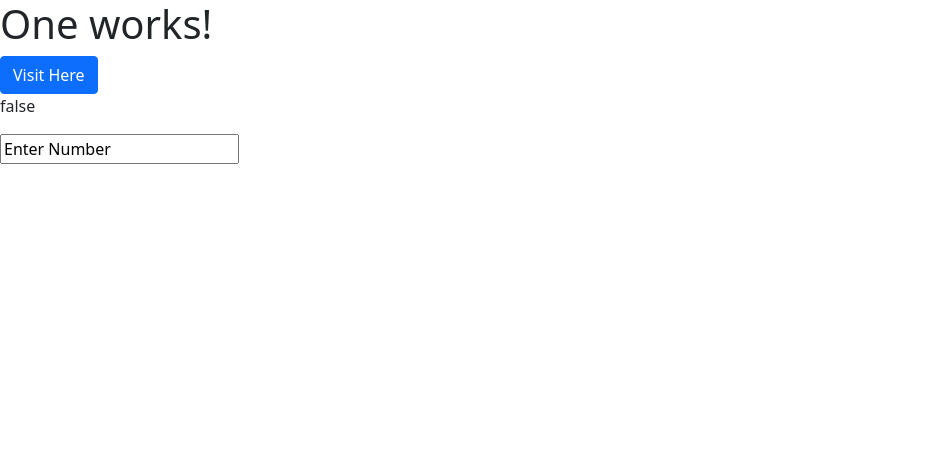
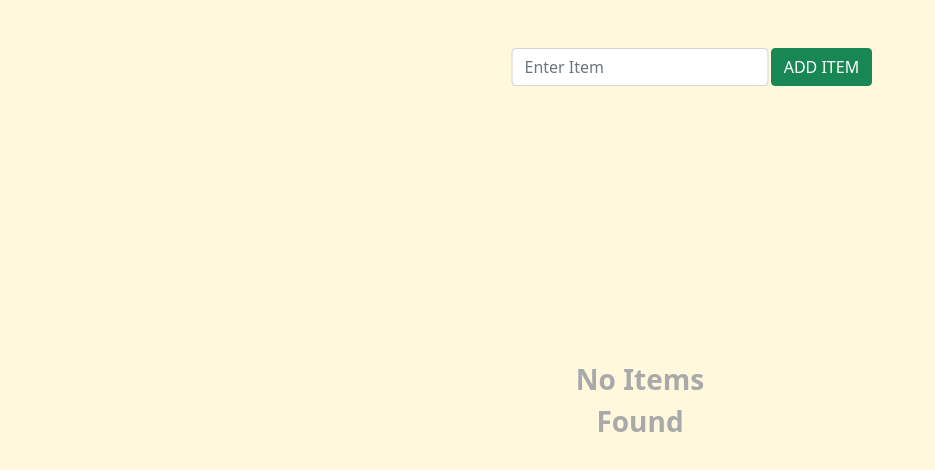
Before and after one commit to DJ-991/Ang_v13, an Angular app: page /one in a window 1280 px wide. Shown: the top 470 px of the page, without its empty margins (0-935 px from the left). Built offline with nearby package versions, Linux system fonts and the light colour scheme.

Commit message:
"EquiFax Demo"

```diff
--- a/package.json
+++ b/package.json
@@ -19,6 +19,7 @@
     "@angular/platform-browser-dynamic": "~13.2.0",
     "@angular/router": "~13.2.0",
     "bootstrap": "^5.1.3",
+    "bootstrap-icons": "^1.8.1",
     "rxjs": "~7.5.0",
     "tslib": "^2.3.0",
     "zone.js": "~0.11.4"
--- a/src/app/app.module.ts
+++ b/src/app/app.module.ts
@@ -1,5 +1,6 @@
 import { NgModule } from '@angular/core';
 import { BrowserModule } from '@angular/platform-browser';
+import { FormsModule } from '@angular/forms';
 
 import { AppRoutingModule } from './app-routing.module';
 import { AppComponent } from './app.component';
@@ -14,7 +15,8 @@ import { TwoComponent } from './components/two/two.component';
   ],
   imports: [
     BrowserModule,
-    AppRoutingModule
+    AppRoutingModule,
+    FormsModule
   ],
   providers: [],
   bootstrap: [AppComponent]
--- a/src/app/components/one/one.component.css
+++ b/src/app/components/one/one.component.css
@@ -0,0 +1,25 @@
+.items {
+    border: 5px solid rgb(245, 205, 145);
+    padding: 5px;
+    text-align: center;
+    margin: 10px;
+    border-radius: 15px;
+    background-color: blanchedalmond;
+    color: black;
+    font-weight: 600;
+    font-size: 22px;
+    font-family: 'Courier New', Courier, monospace;
+}
+
+.bi-archive-fill{
+    margin-left: 4em;
+    font-size: 22px;
+    cursor: pointer;
+}
+
+.No_Items{
+    font-size: 28px;
+    font-weight: bold;
+    color: darkgray;
+    text-align: center;
+}
--- a/src/app/components/one/one.component.html
+++ b/src/app/components/one/one.component.html
@@ -1,5 +1,28 @@
-<h1>One works!</h1>
+<!-- <h1>One works!</h1>
 <button class="btn btn-primary" (click)="Visit()">Visit Here</button>
 <p [innerText]="allowServer"></p>
 
-<input type="text" value="Enter Number" />
+<input type="text" value="Enter Number" /> -->
+<form class="row g-5">
+  <div class="col-auto position-absolute top-0 start-50 translate-middle-x">
+    <input
+      type="text"
+      class="form-control"
+      placeholder="Enter Item"
+      [(ngModel)]="inputValue"
+      [ngModelOptions]="{ standalone: true }"
+    />
+  </div>
+  <div class="col-5 position-absolute top-0 end-0">
+    <button class="btn btn-success" (click)="handleClick()">ADD ITEM</button>
+  </div>
+</form>
+
+<div class="col-2 position-absolute top-50 start-50 translate-middle">
+  <div class="No_Items" *ngIf="list.length === 0">No Items Found</div>
+
+  <div class="items" *ngFor="let task of list; let i = index">
+    {{ task.name }}
+    <i class="bi bi-archive-fill" (click)="RemoveItem(i)"></i>
+  </div>
+</div>
--- a/src/app/components/one/one.component.ts
+++ b/src/app/components/one/one.component.ts
@@ -7,16 +7,38 @@ import { Router } from '@angular/router';
   styleUrls: ['./one.component.css']
 })
 export class OneComponent implements OnInit {
-  allowServer = false;
+  // allowServer = false;
+
+// Code
+inputValue ='';
+list: any = [];
 
   constructor(private router: Router) { }
 
   ngOnInit(): void {
   }
 
-  Visit(){
-    // this.router.navigate(['/two']);
-    this.allowServer = true;
+  handleClick() {
+    if (this.inputValue.trim() !== ""){
+     this.list.push({
+      name: this.inputValue,
+      isCompleted: false
+    })
+      this.inputValue = '';
+    }
+  }
+  RemoveItem(i: number):void {
+    this.list.splice(i, 1);
   }
 
+
+
+
+
+
+
+  // Visit(){
+  //   this.allowServer = true;
+  // }
+
 }
--- a/src/styles.css
+++ b/src/styles.css
@@ -1,2 +1,8 @@
 /* You can add global styles to this file, and also import other style files */
 @import "~bootstrap/dist/css/bootstrap.css";
+@import "~bootstrap-icons/font/bootstrap-icons.css";
+
+html, body {
+    margin: 0;
+    background: cornsilk;
+}
```
Also changed, not shown: 1 other file (tests, documents, lock files or other folders).
